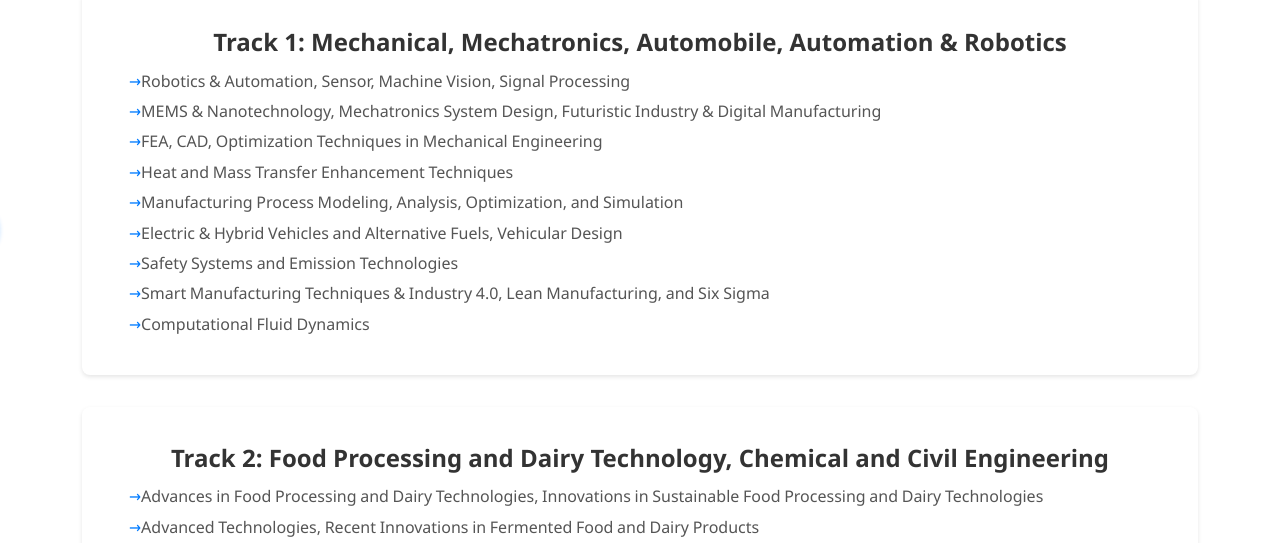
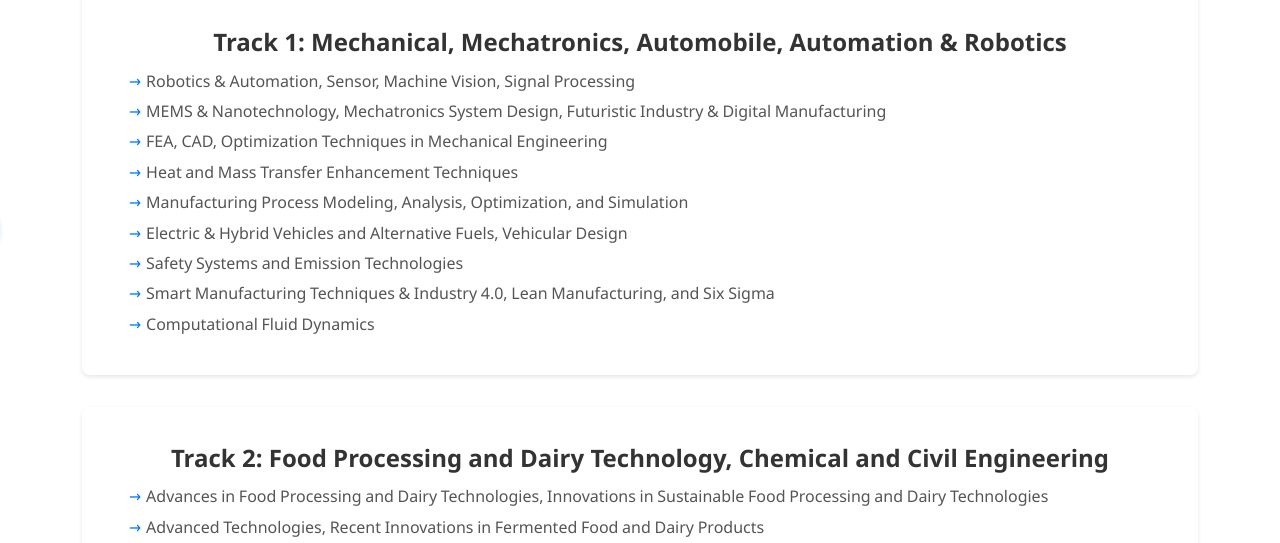
Before and after one commit to Tanvir1610/cvmuconference, a website: page tracks.html in a window 1280 px wide. Shown: the part 249-792 px from the top of the page. Drawn offline with Linux system fonts and the light colour scheme.

Commit message:
Add files via upload

```diff
--- a/styles.css
+++ b/styles.css
@@ -224,8 +224,8 @@ nav {
 
 .track ul li {
   margin-top: 0.5rem;
-  margin-bottom: 8px; /* Reduce spacing */
-  line-height: 1.4; /* Improve readability */
+  margin-bottom: 8px;
+  line-height: 1.4;
 }
 
 .track li {
@@ -238,6 +238,8 @@ nav {
   hyphens: auto;
   list-style: none;
   font-size: 1rem;
+  display: flex;
+  gap: 5px;
 }
 
 .track li::before {
```
